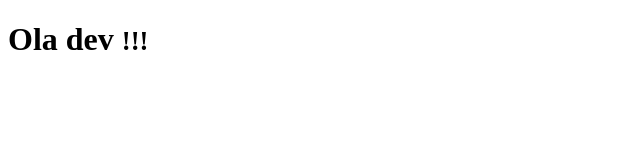
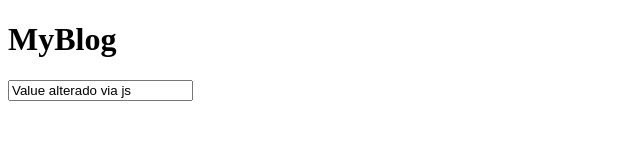
Before and after one commit to Arthur-art/ManipulatingDOM-Rocketseat, a plain HTML site: page ManipulatingDom-JavaScript/ManipulatingContent/index.html in a window 1280 px wide. Shown: the whole page, without its empty margins (0-640 px from the left). Drawn offline with Linux system fonts and the light colour scheme.

Commit message:
updating valueJs

```diff
--- a/ManipulatingDom-JavaScript/ManipulatingContent/index.html
+++ b/ManipulatingDom-JavaScript/ManipulatingContent/index.html
@@ -8,7 +8,7 @@
   </head>
   <body>
     <h1 id="Content">MyBlog</h1>
-
-    <script src="./innerHTML.js"></script>
+    <input class="Content" type="text">
+    <script src="./value.js"></script>
   </body>
 </html>
--- /dev/null
+++ b/ManipulatingDom-JavaScript/ManipulatingContent/value.js
@@ -0,0 +1,2 @@
+const valueHtml = document.querySelector('.Content');
+valueHtml.value = 'Value alterado via js'
```
